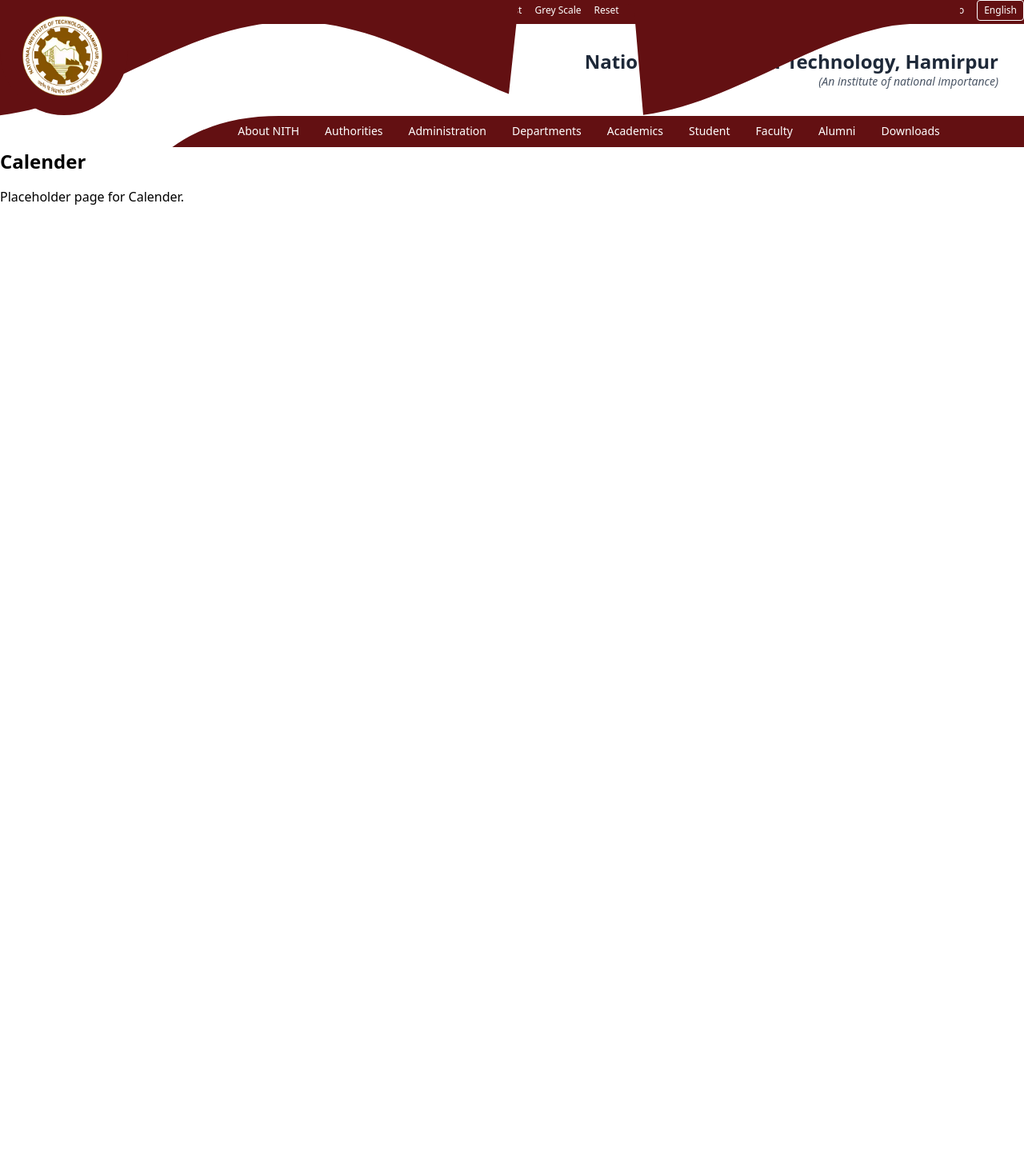
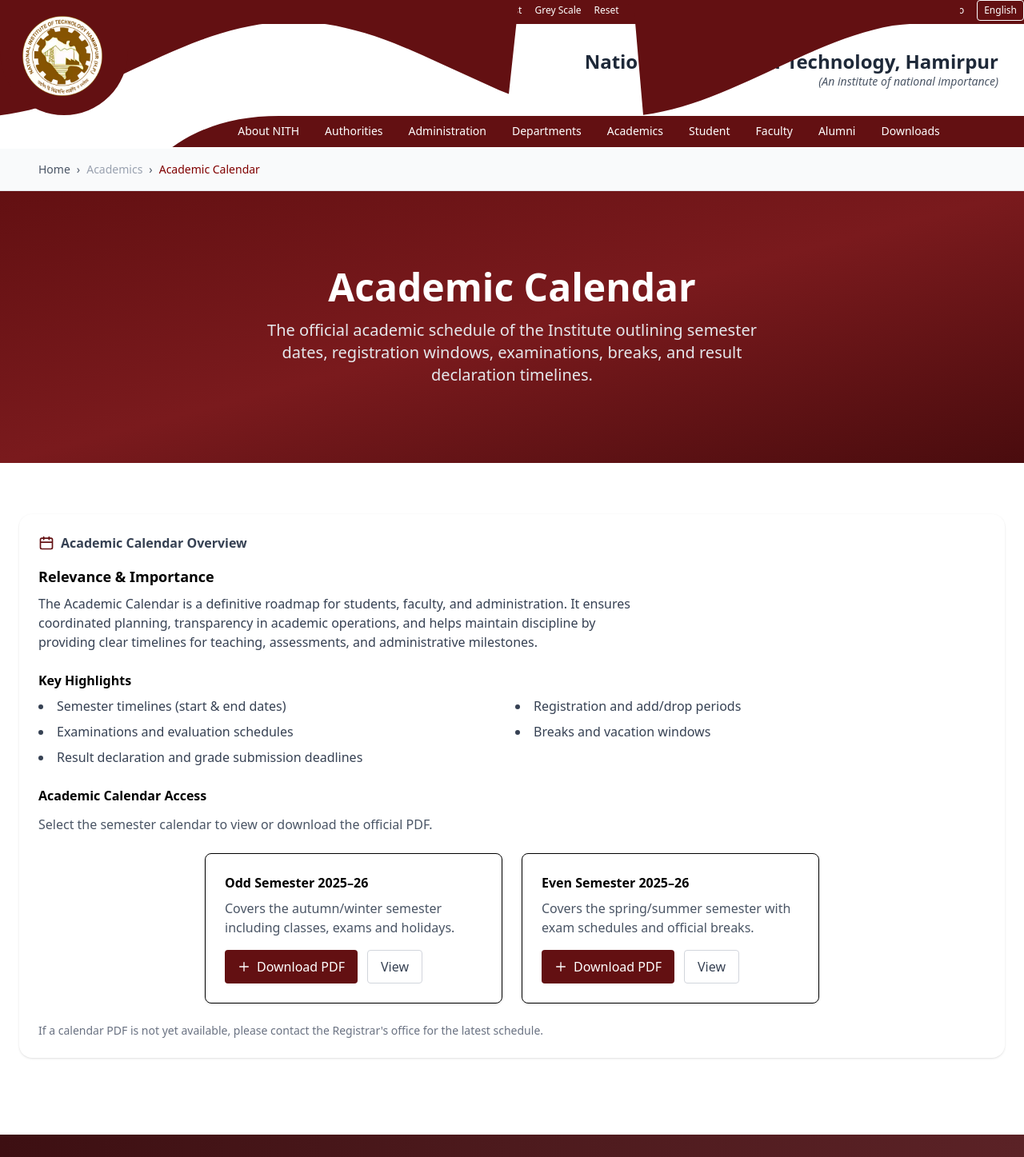
Before and after one commit to somya7verma/nith-main-client, a Next.js app: page /academics/calendar in a window 1280 px wide. Shown: the top 1447 px of the page at 80% size. Before the commit the page ends 800 px from the top, so only its background shows below. Built offline with nearby package versions, Linux system fonts and the light colour scheme.

Commit message:
completed calendar page

```diff
--- a/src/app/academics/calendar/page.tsx
+++ b/src/app/academics/calendar/page.tsx
@@ -1,13 +1,212 @@
+'use client';
+
 import React from 'react';
+import { motion } from 'framer-motion';
 
 import Nav from '@/app/components/header';
+import Footer from '@/app/components/footer';
+import Link from 'next/link';
 
 export default function Page() {
   return (
     <>
       <Nav />
-      <h1 className="text-2xl font-bold">Calender</h1>
-      <p className="mt-4">Placeholder page for Calender.</p>
+
+      <div className="bg-gray-50 py-4 px-6 md:px-12 border-b border-gray-200">
+        <div className="max-w-7xl mx-auto">
+          <nav className="flex items-center space-x-2 text-sm text-gray-600">
+            <Link
+              href="/"
+              className="hover:text-[#800000] transition-colors duration-200"
+            >
+              Home
+            </Link>
+            <span>›</span>
+            <span className="text-gray-400">Academics</span>
+            <span>›</span>
+            <span className="text-[#800000] font-medium">
+              Academic Calendar
+            </span>
+          </nav>
+        </div>
+      </div>
+
+      <section className="bg-gradient-to-br from-[#631012] via-[#7a1a1d] to-[#4a0c0e] py-16 md:py-24">
+        <div className="max-w-7xl mx-auto px-6">
+          <motion.div
+            initial={{ opacity: 0, y: 20 }}
+            animate={{ opacity: 1, y: 0 }}
+            transition={{ duration: 0.6 }}
+            className="text-center"
+          >
+            <h1 className="text-4xl md:text-5xl font-bold text-white mb-4">
+              Academic Calendar
+            </h1>
+            <p className="text-lg md:text-xl text-gray-200 max-w-2xl mx-auto">
+              The official academic schedule of the Institute outlining semester
+              dates, registration windows, examinations, breaks, and result
+              declaration timelines.
+            </p>
+          </motion.div>
+        </div>
+      </section>
+
+      <section className="py-12 md:py-16 px-4 md:px-6">
+        <div className="max-w-7xl mx-auto">
+          <motion.div
+            initial={{ opacity: 0, y: 20 }}
+            animate={{ opacity: 1, y: 0 }}
+            transition={{ duration: 0.5, delay: 0.2 }}
+            className="bg-white rounded-2xl shadow-sm p-4 md:p-6 mb-8"
+          >
+            <div className="flex items-center gap-2 mb-4 md:mb-0">
+              <svg
+                className="w-5 h-5 text-[#631012]"
+                fill="none"
+                stroke="currentColor"
+                viewBox="0 0 24 24"
+              >
+                <path
+                  strokeLinecap="round"
+                  strokeLinejoin="round"
+                  strokeWidth={2}
+                  d="M8 7V3m8 4V3M3 11h18M5 21h14a2 2 0 002-2V7a2 2 0 00-2-2H5a2 2 0 00-2 2v12a2 2 0 002 2z"
+                />
+              </svg>
+              <span className="font-semibold text-gray-700">
+                Academic Calendar Overview
+              </span>
+            </div>
+
+            <div className="space-y-6 mt-4">
+              {/* Relevance & Importance */}
+              <section>
+                <h2 className="text-lg font-semibold mb-2">
+                  Relevance & Importance
+                </h2>
+                <p className="text-gray-700 max-w-3xl">
+                  The Academic Calendar is a definitive roadmap for students,
+                  faculty, and administration. It ensures coordinated planning,
+                  transparency in academic operations, and helps maintain
+                  discipline by providing clear timelines for teaching,
+                  assessments, and administrative milestones.
+                </p>
+              </section>
+
+              <section>
+                <h3 className="text-base font-semibold mb-2">Key Highlights</h3>
+                <ul className="grid grid-cols-1 sm:grid-cols-2 gap-2 text-gray-700 list-disc list-inside">
+                  <li>Semester timelines (start & end dates)</li>
+                  <li>Registration and add/drop periods</li>
+                  <li>Examinations and evaluation schedules</li>
+                  <li>Breaks and vacation windows</li>
+                  <li>Result declaration and grade submission deadlines</li>
+                </ul>
+              </section>
+
+              <section>
+                <h3 className="text-base font-semibold mb-3">
+                  Academic Calendar Access
+                </h3>
+                <p className="text-gray-600 mb-6">
+                  Select the semester calendar to view or download the official
+                  PDF.
+                </p>
+
+                <div className="grid grid-cols-1 sm:grid-cols-2 gap-6 justify-center items-start max-w-3xl mx-auto">
+                  <article className="border rounded-lg p-6 shadow-sm hover:shadow-md transition-shadow">
+                    <h4 className="font-semibold text-base mb-2">
+                      Odd Semester 2025–26
+                    </h4>
+                    <p className="text-gray-600 mb-4">
+                      Covers the autumn/winter semester including classes, exams
+                      and holidays.
+                    </p>
+                    <div className="flex gap-3 justify-center sm:justify-start">
+                      <a
+                        href="/academic-calendars/odd-2025-26.pdf"
+                        className="inline-flex items-center gap-2 bg-[#631012] text-white px-4 py-2 rounded hover:bg-[#4d0f10] transition-colors"
+                        target="_blank"
+                        rel="noopener noreferrer"
+                      >
+                        <svg
+                          className="w-4 h-4"
+                          fill="none"
+                          stroke="currentColor"
+                          viewBox="0 0 24 24"
+                          xmlns="http://www.w3.org/2000/svg"
+                        >
+                          <path
+                            strokeLinecap="round"
+                            strokeLinejoin="round"
+                            strokeWidth="2"
+                            d="M12 4v16m8-8H4"
+                          ></path>
+                        </svg>
+                        Download PDF
+                      </a>
+
+                      <Link
+                        href="/academic-calendars/odd-2025-26.pdf"
+                        className="inline-flex items-center gap-2 border border-gray-300 px-4 py-2 rounded text-gray-700 hover:bg-gray-50"
+                      >
+                        View
+                      </Link>
+                    </div>
+                  </article>
+
+                  <article className="border rounded-lg p-6 shadow-sm hover:shadow-md transition-shadow">
+                    <h4 className="font-semibold text-base mb-2">
+                      Even Semester 2025–26
+                    </h4>
+                    <p className="text-gray-600 mb-4">
+                      Covers the spring/summer semester with exam schedules and
+                      official breaks.
+                    </p>
+                    <div className="flex gap-3 justify-center sm:justify-start">
+                      <a
+                        href="/academic-calendars/even-2025-26.pdf"
+                        className="inline-flex items-center gap-2 bg-[#631012] text-white px-4 py-2 rounded hover:bg-[#4d0f10] transition-colors"
+                        target="_blank"
+                        rel="noopener noreferrer"
+                      >
+                        <svg
+                          className="w-4 h-4"
+                          fill="none"
+                          stroke="currentColor"
+                          viewBox="0 0 24 24"
+                          xmlns="http://www.w3.org/2000/svg"
+                        >
+                          <path
+                            strokeLinecap="round"
+                            strokeLinejoin="round"
+                            strokeWidth="2"
+                            d="M12 4v16m8-8H4"
+                          ></path>
+                        </svg>
+                        Download PDF
+                      </a>
+
+                      <Link
+                        href="/academic-calendars/even-2025-26.pdf"
+                        className="inline-flex items-center gap-2 border border-gray-300 px-4 py-2 rounded text-gray-700 hover:bg-gray-50"
+                      >
+                        View
+                      </Link>
+                    </div>
+                  </article>
+                </div>
+
+                <p className="mt-6 text-sm text-gray-500">
+                  If a calendar PDF is not yet available, please contact the
+                  Registrar&apos;s office for the latest schedule.
+                </p>
+              </section>
+            </div>
+          </motion.div>
+        </div>
+      </section>
+      <Footer />
     </>
   );
 }
```
